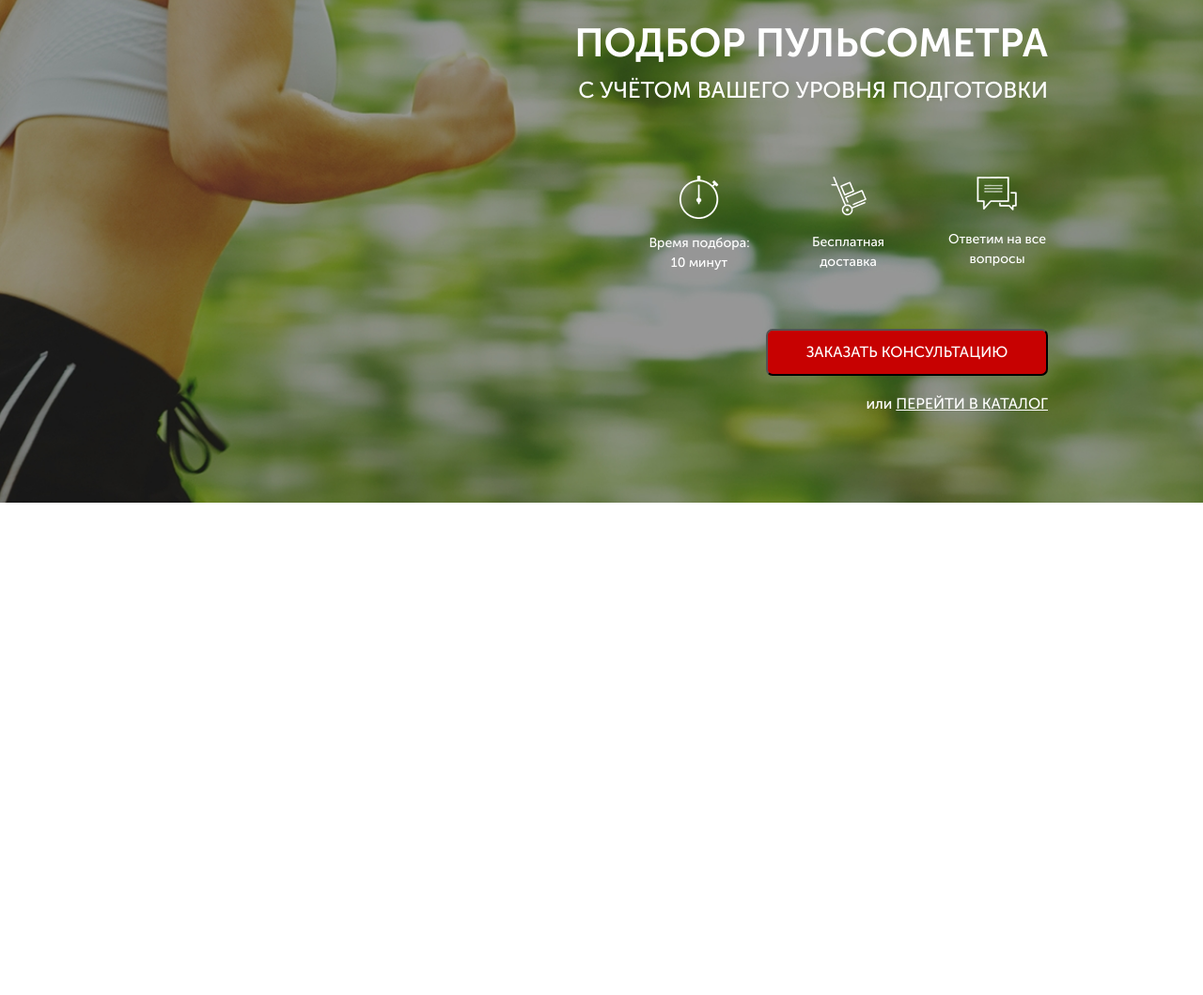
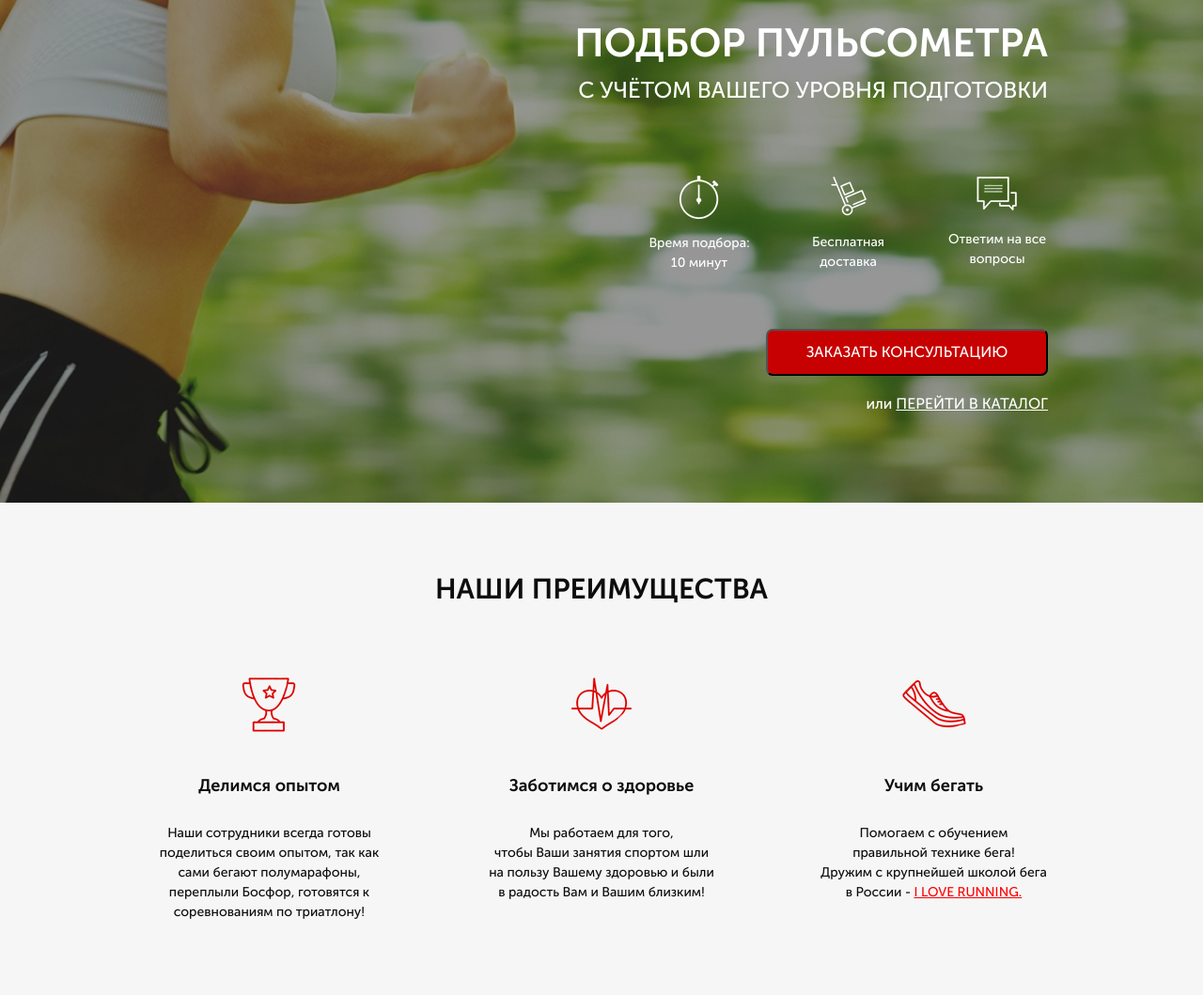
Before and after one commit to ademga348/ademga348, a website: page src/index.html in a window 1280 px wide. Shown: the part 145-1204 px from the top of the page at 94% size. Before the commit the page ends 800 px from the top, so only its background shows below. Drawn offline with Linux system fonts and the light colour scheme.

Commit message:
adv section is finished

```diff
--- a/src/index.html
+++ b/src/index.html
@@ -53,6 +53,35 @@
             </div>
         </div>
     </div>
+    <div class="adv">
+        <div class="container">
+            <div class="adv__title">НАШИ ПРЕИМУЩЕСТВА</div>
+            <div class="adv__block">
+                <div class="adv__wrapper ">
+                    <img src="icons/advantages/cup.png" alt="cup" class="adv__img">
+                    <div class="adv__descr">Делимся опытом</div>
+                    <div class="adv__subdescr">Наши сотрудники всегда готовы
+                         поделиться своим опытом,
+                        так как сами бегают полумарафоны, переплыли Босфор, готовятся к соревнованиям по триатлону!</div>
+                </div>
 
+                <div class="adv__wrapper ">
+                    <img src="icons/advantages/heart.png" alt="cup" class="adv__img">
+                    <div class="adv__descr">Заботимся о здоровье</div>
+                    <div class="adv__subdescr">Мы работаем для того, <br>
+                        чтобы Ваши занятия спортом шли на пользу Вашему здоровью и были в радость Вам и Вашим близким!</div>
+                </div>
+
+                <div class="adv__wrapper ">
+                    <img src="icons/advantages/shoe.png" alt="cup" class="adv__img">
+                    <div class="adv__descr">Учим бегать</div>
+                    <div class="adv__subdescr">Помогаем с обучением <br>
+                        правильной технике бега! <br>
+                        Дружим с крупнейшей школой бега в России -
+                        <a href="#"> I LOVE RUNNING.</a></div>
+                </div>
+            </div>
+        </div>
+    </div>
 </body>
 </html>
--- /dev/null
+++ b/src/sass/blocks/_adv.sass
@@ -0,0 +1,33 @@
+.adv
+    min-height: 472px
+    background-color: #f6f6f6
+    padding: 70px 0 78px 0
+    &__title
+        text-align: center
+        color: #0d0d0d
+        font-size: 30px
+        font-weight: 700
+    &__block
+        margin-top: 65px
+        display: flex
+        justify-content: space-between
+    &__wrapper
+        width: 243px
+        img
+            display: block
+            margin: 0 auto
+    &__descr
+        margin-top: 38px
+        text-align: center
+        color: #0d0d0d
+        font-size: 18px
+        font-weight: 700
+    &__subdescr
+        margin-top: 26px
+        color: #0d0d0d
+        font-size: 14px
+        font-weight: 400
+        text-align: center
+        a
+            color: #ff0000
+            text-decoration: underline
--- a/src/sass/blocks/_media.sass
+++ b/src/sass/blocks/_media.sass
@@ -48,3 +48,9 @@
 			padding-right: 0
 		&__icons
 			width: 100%
+	.adv
+		&__block
+			flex-direction: column
+			align-items: center
+		&__subdescr
+			margin-bottom: 30px
--- a/src/sass/style.sass
+++ b/src/sass/style.sass
@@ -3,7 +3,7 @@
 @import 'blocks/_promo'
 @import 'blocks/_header'
 @import 'blocks/_buttons'
-@import 'blocks/_advantages'
+@import 'blocks/_adv'
 @import 'blocks/_titles'
 @import 'blocks/_media'
 *
```
Also changed, not shown: src/css/style.min.css, src/sass/blocks/_advantages.sass (deleted).
